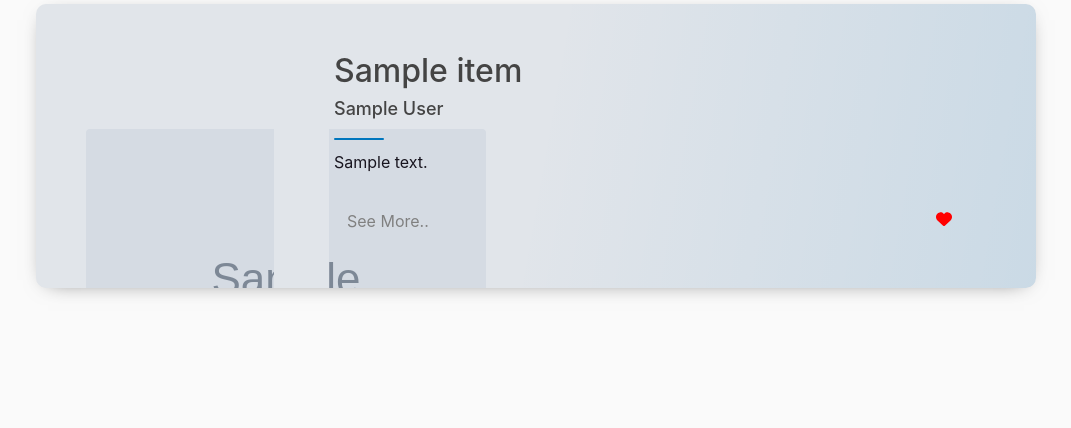
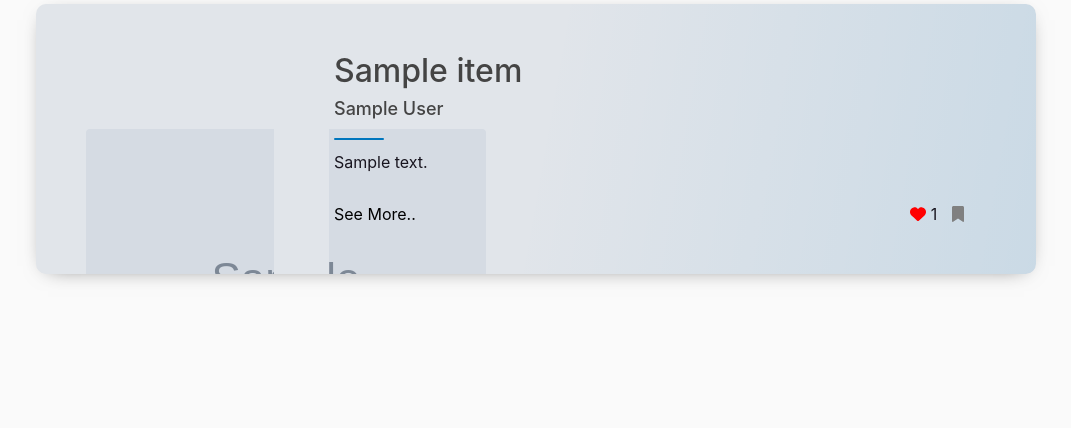
Before and after one commit to shahyaksh/Blog-Recommendation-System, a Flask app: page /like in a window 1280 px wide. Shown: the part 132-560 px from the top of the page, without its empty margins (104-1175 px from the left). Run offline with Flask 2, Linux system fonts and the light colour scheme; the visitor is signed in with stand-in values (Sample User, id 1); grey boxes marked "Sample" are stand-in pictures; a database or web service that is not in the repository returns one stand-in record (values such as "Sample title"); data that the repository does not hold is empty; some libraries are stand-ins or nearby versions.

Commit message:
Updated like.html

```diff
--- a/BlogRecommendationSystem/blogwebsite/templates/like.html
+++ b/BlogRecommendationSystem/blogwebsite/templates/like.html
@@ -18,16 +18,18 @@
 
     }
 
-    .btn {
+    .btn_see {
       background: transparent;
       border: none;
       margin-left: 10px;
       outline: none;
-      color: grey;
+      color: black;
     }
-
-    .btn i:hover {
-      cursor: pointer;
+    .btn_see:hover{
+      color: blue;
+    }
+    .btn_see:focus {
+      outline: none;
     }
     .btn_like {
       background: transparent;
@@ -36,7 +38,19 @@
       outline: none;
       color: red;
     }
-
+    .btn_like:focus {
+        outline: none;
+    }
+    .btn_fav{
+      background: transparent;
+      border: none;
+      margin-left: 10px;
+      outline: none;
+      color: grey;
+    }
+    .btn_fav:focus {
+        outline: none;
+    }
 
     .button_tag {
       margin-left: -10px;
@@ -90,16 +104,61 @@
 
     }
 
-    function See_More(blog_details) {
+
+    function Add_or_Remove_Blog_from_Favourites(blog_details) {
+      var btnvar2 = document.getElementById(blog_details);
+      const request = new XMLHttpRequest();
       var blog_detail = blog_details;
       var detail = blog_detail.split(' ');
       var blog_id = detail[0]
       var user_id = detail[1]
+      if (user_id) {
+        add_blog_to_fav_link = `http://127.0.0.1:8000/favourites/user/${user_id}/blog/${blog_id}`
+        remove_blog_from_fav_link = `http://127.0.0.1:8000/removefromfavourites/user/${user_id}/blog/${blog_id}`
+        if (btnvar2.style.color == "red") {
+          btnvar2.style.color = "grey"
+          request.open("DELETE", remove_blog_from_fav_link, true);
+          request.send();
+          request.onload = () => {
+            if (request.status() == 200)
+              console.log(JSON.parse(request.response));
+            else
+              console.log('error');
+          }
+        }
+        else {
+          btnvar2.style.color = "red"
+          request.open("POST", add_blog_to_fav_link);
+          request.send();
+          request.onload = () => {
+            if (request.status == 200)
+              console.log(JSON.parse(request.response));
+            else
+              console.log('error');
+          }
+
+        }
+
+      }
+
+    }
+
+    function See_More(blog_details) {
       const element = document.getElementById(blog_details);
-      element.addEventListener("click", function () {
-
-      });
-
+      const request = new XMLHttpRequest();
+      var blog_detail = blog_details;
+      var detail = blog_detail.split(' ');
+      var blog_id = detail[0]
+      var user_id = detail[1]
+      var url = `http://127.0.0.1:8000/content/seen/user/${user_id}/blog/${blog_id}`
+      request.open("POST", url);
+          request.send();
+          request.onload = () => {
+            if (request.status == 200)
+              console.log(JSON.parse(request.response));
+            else
+              console.log('error');
+        }
     }
 
   </script>
@@ -124,10 +183,13 @@
 
           <div class="btns">
             <span class="button_tag"><a href="{{ post.content_link }}" target="_blank"><Button
-                  onclick="See_More(this.id)" class="btn" id="{{post.blog_id}} {{session['id']}} see">See
+                  onclick="See_More(this.id)" class="btn_see" id="{{post.blog_id}} {{session['id']}} see">See
                   More..</Button></a></span>
             <span class="button_tag1"><Button onclick="like_or_Unlike_Blog_Post(this.id)" class="btn_like"
-                id="{{post.blog_id}} {{session['id']}} like"><i class="fas fa-heart"></i></Button></span>
+                id="{{post.blog_id}} {{session['id']}} like"><i class="fas fa-heart"></i></Button> {{ post.like_count }}</span>
+            <span class="button_tag2"><Button onclick="Add_or_Remove_Blog_from_Favourites(this.id)" class="btn_fav"
+                id="{{post.blog_id}} {{session['id']}} fav"><i class="fa-solid fa-bookmark"></i></Button></span>
+
           </div>
 
         </div>
```
